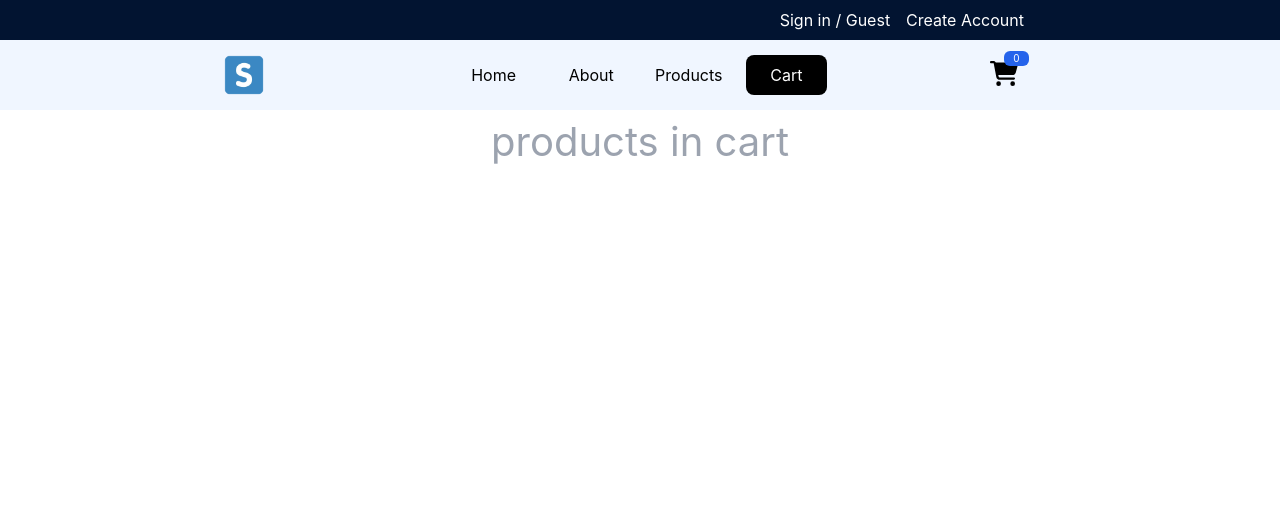
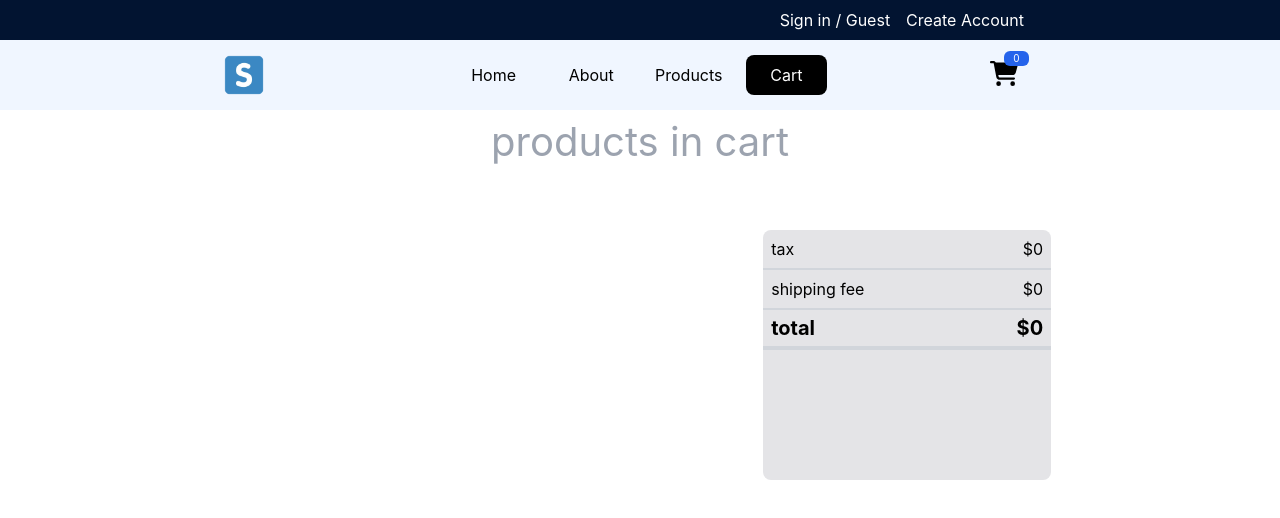
Before and after one commit to Ameer2000Mzori/ShopSprint, a React (Create React App) app in the folder frontend/: page /cart in a window 1280 px wide. Shown: the top 518 px of the page. Built offline with nearby package versions, Linux system fonts and the light colour scheme.

Commit message:
added more styling and some more logic

```diff
--- a/frontend/src/components/pages/cart/Cart.jsx
+++ b/frontend/src/components/pages/cart/Cart.jsx
@@ -1,8 +1,4 @@
-import {
-  StyledPageWrapper,
-  StyledHeaderTitle,
-  // StyledListsStyle,
-} from '../../shared/StyledComponents.jsx'
+import { StyledHeaderTitle } from '../../shared/StyledComponents.jsx'
 import { useSelector, useDispatch } from 'react-redux'
 import { removeFromCart } from '../../features/cart/cartSlice.js'
 const Cart = () => {
@@ -14,15 +10,15 @@ const Cart = () => {
   }
   const items = useSelector((state) => state.cart.items)
   return (
-    <div className="flex flex-col h-[80vh] text-center items-center justify-center">
+    <div className="flex flex-col h-[80vh] text-center items-center justify-center ">
       <StyledHeaderTitle>products in cart</StyledHeaderTitle>
 
-      <div className="h-[90%] w-[90%] flex flex-row items-center justify-center">
+      <div className="h-[90%] w-[90%] flex flex-row items-center justify-center gap-4">
         <div className=" h-[80%] w-[45%] flex flex-col text-center items-center justify-start">
           <ul className="w-[100%]  flex flex-col text-center items-center justify-start">
             {items.map((item) => {
               return (
-                <div className="w-[100%] flex flex-row text-start items-center justify-start pl-2 gap-4 h-[50px] bg-zinc-400 m-1 relative">
+                <div className="w-[100%] flex flex-row text-start items-center justify-start pl-2 gap-4 h-[50px] bg-zinc-300 m-1 relative text-black rounded-lg">
                   <p>{item.name}</p>
                   <p>${item.price}</p>
                   <p>quantity: {item.amount}</p>
@@ -44,7 +40,33 @@ const Cart = () => {
             })}
           </ul>
         </div>
-        <div className="w-[25%] "></div>
+        <div className="w-[25%] h-[80%] flex flex-col text-start items-end justify-start ">
+          <div className="h-[250px] w-[100%] rounded-lg bg-zinc-200">
+            <div>
+              <ul>
+                <li className="h-[40px] w-[100%] flex flex-row text-center items-center justify-between pr-2 pl-2  border-b-2 border-gray-300">
+                  <p>tax</p>
+                  <p>${items.price ? `${items.price * 0.15}` : 0}</p>
+                </li>
+                <li className="h-[40px] w-[100%] flex flex-row text-center items-center justify-between pr-2 pl-2  border-b-2 border-gray-300">
+                  <p>shipping fee</p>
+                  <p>$0</p>
+                </li>
+
+                <li className=" text-[20px] font-bold h-[40px] w-[100%] flex flex-row text-center items-center justify-between pr-2 pl-2  border-b-4 border-gray-300">
+                  <p>total</p>
+                  <p>
+                    $
+                    {items.reduce(
+                      (acc, item) => acc + item.price * item.amount,
+                      0
+                    )}
+                  </p>
+                </li>
+              </ul>
+            </div>
+          </div>
+        </div>
       </div>
     </div>
   )
```
